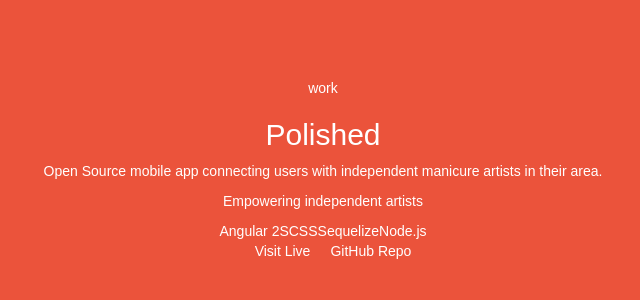
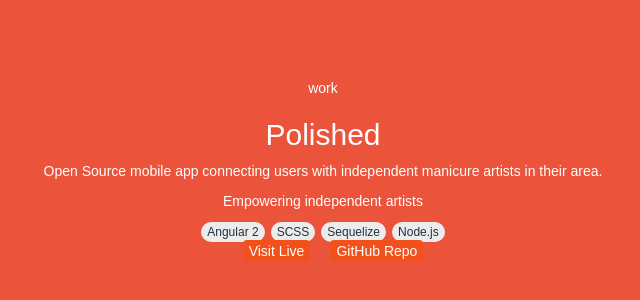
Before and after one commit to jcpace/port, a React (Create React App) app: page / in a window 1280 px wide. Shown: the part 3010-3310 px from the top of the page, without its empty margins (317-957 px from the left). Built offline with nearby package versions, Linux system fonts and the light colour scheme.

Commit message:
project styles

```diff
--- a/src/components/projects.css
+++ b/src/components/projects.css
@@ -16,3 +16,21 @@
   text-decoration: none;
   margin: 5px 2px;
 }
+
+.tech {
+  background: #ECECEC;
+  color: #22313F;
+  padding: .3rem .6rem;
+  margin: 3px;
+  border-radius: 18px;
+  font-size: 12px;
+}
+
+.button {
+  background-color: #f2511b;
+  color: white;
+  text-decoration: none;
+  border-radius: 4px;
+  padding: .3rem .6rem;
+  font-size: 14px;
+}
```
